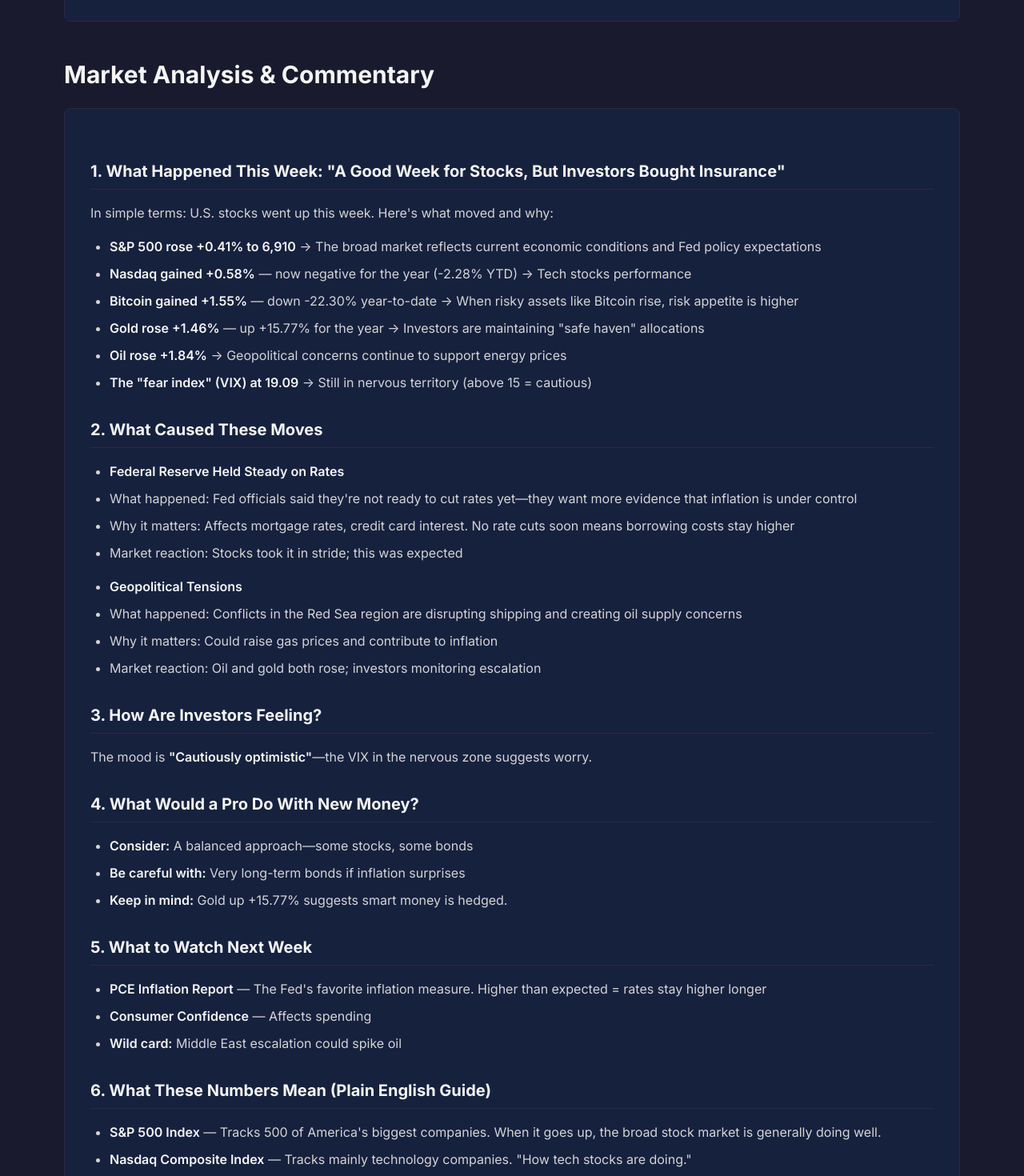
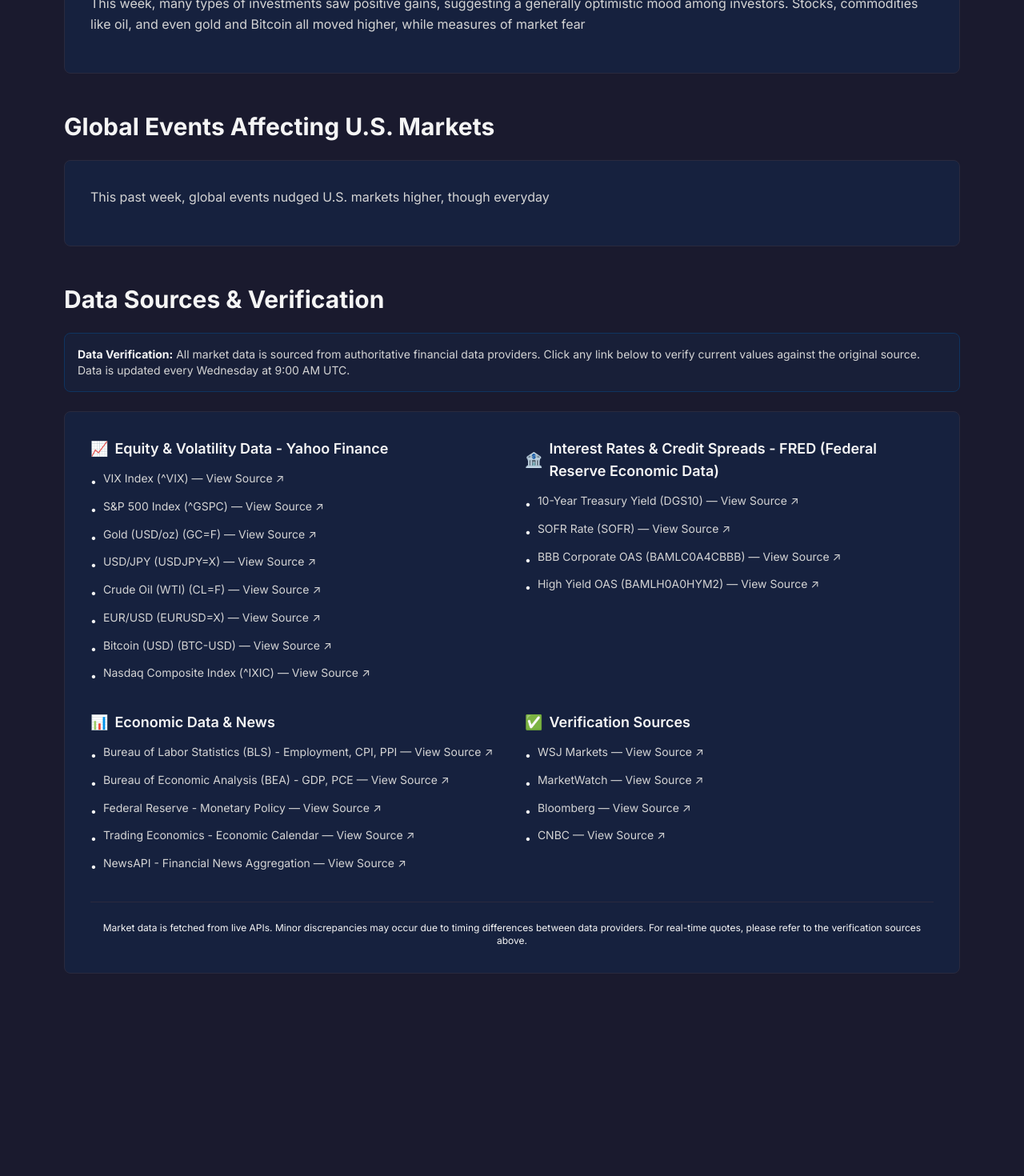
Before and after one commit to poojalohit/Weekly-Capital-Markets, a React (Vite) app: page / in a window 1280 px wide. Shown: the part 1330-2800 px from the top of the page at 80% size. After the commit the page ends 2627 px from the top, so only its background shows below. Built offline with nearby package versions, Linux system fonts and the light colour scheme.

Commit message:
Auto-update: Weekly market data - 2026-02-22

```diff
--- a/src/data/sampleData.ts
+++ b/src/data/sampleData.ts
@@ -71,108 +71,28 @@ export const sampleDashboardData: WeeklyDashboard = {
   },
   {
     variable: "Bitcoin (USD)",
-    latestLevel: 67997.5625,
-    weeklyChange: 1.5532818555793826,
-    ytdChange: -22.296339744293654
+    latestLevel: 67972.71875,
+    weeklyChange: 1.5161781087193456,
+    ytdChange: -22.324729737089026
   }
 ],
-  interpretation: `**This Week's Theme: "Stocks Up, But Investors Are Playing It Safe"**
+  interpretation: `**This Week's Theme: "Safety First, But`,
+  usNarrative: `**1. What Happened This Week: A Broad Boost for Many Investments**
 
-The stock market had a good week—the S&P 500 (a basket of 500 large U.S. companies) rose +0.41%, and tech stocks (Nasdaq) gained +0.58%. Investors also bought gold (+1.46%), which is usually what people buy when they're nervous.
-
-**What's driving the moves?**
-
-• The VIX (often called the "fear index"—measures how volatile investors expect the market to be) is at 19.09
-• Oil prices rose +1.84% on supply concerns
-• Bitcoin gained +1.55%
-
-**The bottom line:** Markets reflect the current mood—optimistic but hedged.`,
-  usNarrative: `**1. What Happened This Week: "A Good Week for Stocks, But Investors Bought Insurance"**
-
-In simple terms: U.S. stocks went up this week. Here's what moved and why:
-
-• **S&P 500 rose +0.41% to 6,910** → The broad market reflects current economic conditions and Fed policy expectations
-• **Nasdaq gained +0.58%** — now negative for the year (-2.28% YTD) → Tech stocks performance
-• **Bitcoin gained +1.55%** — down -22.30% year-to-date → When risky assets like Bitcoin rise, risk appetite is higher
-• **Gold rose +1.46%** — up +15.77% for the year → Investors are maintaining "safe haven" allocations
-• **Oil rose +1.84%** → Geopolitical concerns continue to support energy prices
-• **The "fear index" (VIX) at 19.09** → Still in nervous territory (above 15 = cautious)
-
-**2. What Caused These Moves**
-
-• **Federal Reserve Held Steady on Rates**
-  - What happened: Fed officials said they're not ready to cut rates yet—they want more evidence that inflation is under control
-  - Why it matters: Affects mortgage rates, credit card interest. No rate cuts soon means borrowing costs stay higher
-  - Market reaction: Stocks took it in stride; this was expected
-
-• **Geopolitical Tensions**
-  - What happened: Conflicts in the Red Sea region are disrupting shipping and creating oil supply concerns
-  - Why it matters: Could raise gas prices and contribute to inflation
-  - Market reaction: Oil and gold both rose; investors monitoring escalation
-
-**3. How Are Investors Feeling?**
-
-The mood is **"Cautiously optimistic"**—the VIX in the nervous zone suggests worry.
-
-**4. What Would a Pro Do With New Money?**
-
-• **Consider:** A balanced approach—some stocks, some bonds
-• **Be careful with:** Very long-term bonds if inflation surprises
-• **Keep in mind:** Gold up +15.77% suggests smart money is hedged.
-
-**5. What to Watch Next Week**
-
-• **PCE Inflation Report** — The Fed's favorite inflation measure. Higher than expected = rates stay higher longer
-• **Consumer Confidence** — Affects spending
-• **Wild card:** Middle East escalation could spike oil
-
-**6. What These Numbers Mean (Plain English Guide)**
-
-• **S&P 500 Index** — Tracks 500 of America's biggest companies. When it goes up, the broad stock market is generally doing well.
-• **Nasdaq Composite Index** — Tracks mainly technology companies. "How tech stocks are doing."
-• **VIX Index** — The "fear gauge." Higher = more worry; lower = more calm.
-• **U.S. 10-Year Treasury Yield** — Influences mortgage rates and long-term borrowing.
-• **3-Month SOFR Rate** — Key short-term rate tied to Fed policy.
-• **Gold (USD/oz)** — People buy gold when they want a "safe" place for money in uncertain times.
-• **Crude Oil (WTI)** — U.S. benchmark oil price. When it rises, gas and energy costs tend to follow.
-• **USD/JPY** — Dollar vs yen. **EUR/USD** — Dollar vs euro.
-• **BBB U.S. Corporate OAS** — Extra interest solid companies pay. Falling = lenders more comfortable.
-• **U.S. High Yield OAS** — Extra interest riskier companies pay. **Bitcoin (USD)** — Volatile digital asset, often "risk-on."`,
-  globalEvents: `**How World Events Affected U.S. Markets This Week**
-
-**Middle East Tensions: Why You Might Pay More at the Pump**
-
-What happened: Conflicts in the Red Sea region (near important shipping routes) continued this week, with attacks on commercial ships disrupting global trade.
-
-Why Americans should care: Oil prices rose +1.84% this week. When oil costs more, gas prices eventually follow. It also adds to inflation worries—the Federal Reserve is watching prices closely to decide when to cut interest rates.
-
-Market reaction: Oil prices rose +1.84% this week, gold jumped (investors buying "safety"), and the stock market's "fear gauge" stayed elevated.
-
-**Europe's Central Bank Keeping Rates High**
-
-What happened: The European Central Bank (like America's Federal Reserve, but for Europe) decided to keep interest rates high to fight inflation.
-
-Why Americans should care: When major economies worldwide keep rates high, it suggests inflation is a global problem. This makes it harder for the Fed to cut rates, which means mortgages, car loans, and credit card rates stay expensive longer.
-
-**China's Economy Still Sluggish**
-
-What happened: China's manufacturing sector is still struggling (their PMI, a measure of factory activity, stayed below 50, which indicates shrinking activity).
-
-Why Americans should care: China is the world's second-largest economy. When they're not buying as much, it can slow global growth and hurt U.S. companies that sell products there.
-
-**The Bottom Line:** Global events this week are adding to uncertainty and keeping investors cautious, even as U.S. markets performed reasonably well.`,
+This week, many types of investments saw positive gains, suggesting a generally optimistic mood among investors. Stocks, commodities like oil, and even gold and Bitcoin all moved higher, while measures of market fear`,
+  globalEvents: `This past week, global events nudged U.S. markets higher, though everyday`,
   sources: [
     {
         category: "Equity & Volatility Data - Yahoo Finance",
         sources: [
-            "Bitcoin (USD) (BTC-USD) - https://finance.yahoo.com/quote/BTC-USD",
+            "VIX Index (^VIX) - https://finance.yahoo.com/quote/^VIX",
             "S&P 500 Index (^GSPC) - https://finance.yahoo.com/quote/^GSPC",
-            "Nasdaq Composite Index (^IXIC) - https://finance.yahoo.com/quote/^IXIC",
             "Gold (USD/oz) (GC=F) - https://finance.yahoo.com/quote/GC=F",
-            "VIX Index (^VIX) - https://finance.yahoo.com/quote/^VIX",
             "USD/JPY (USDJPY=X) - https://finance.yahoo.com/quote/USDJPY=X",
             "Crude Oil (WTI) (CL=F) - https://finance.yahoo.com/quote/CL=F",
-            "EUR/USD (EURUSD=X) - https://finance.yahoo.com/quote/EURUSD=X"
+            "EUR/USD (EURUSD=X) - https://finance.yahoo.com/quote/EURUSD=X",
+            "Bitcoin (USD) (BTC-USD) - https://finance.yahoo.com/quote/BTC-USD",
+            "Nasdaq Composite Index (^IXIC) - https://finance.yahoo.com/quote/^IXIC"
         ]
     },
     {
```
